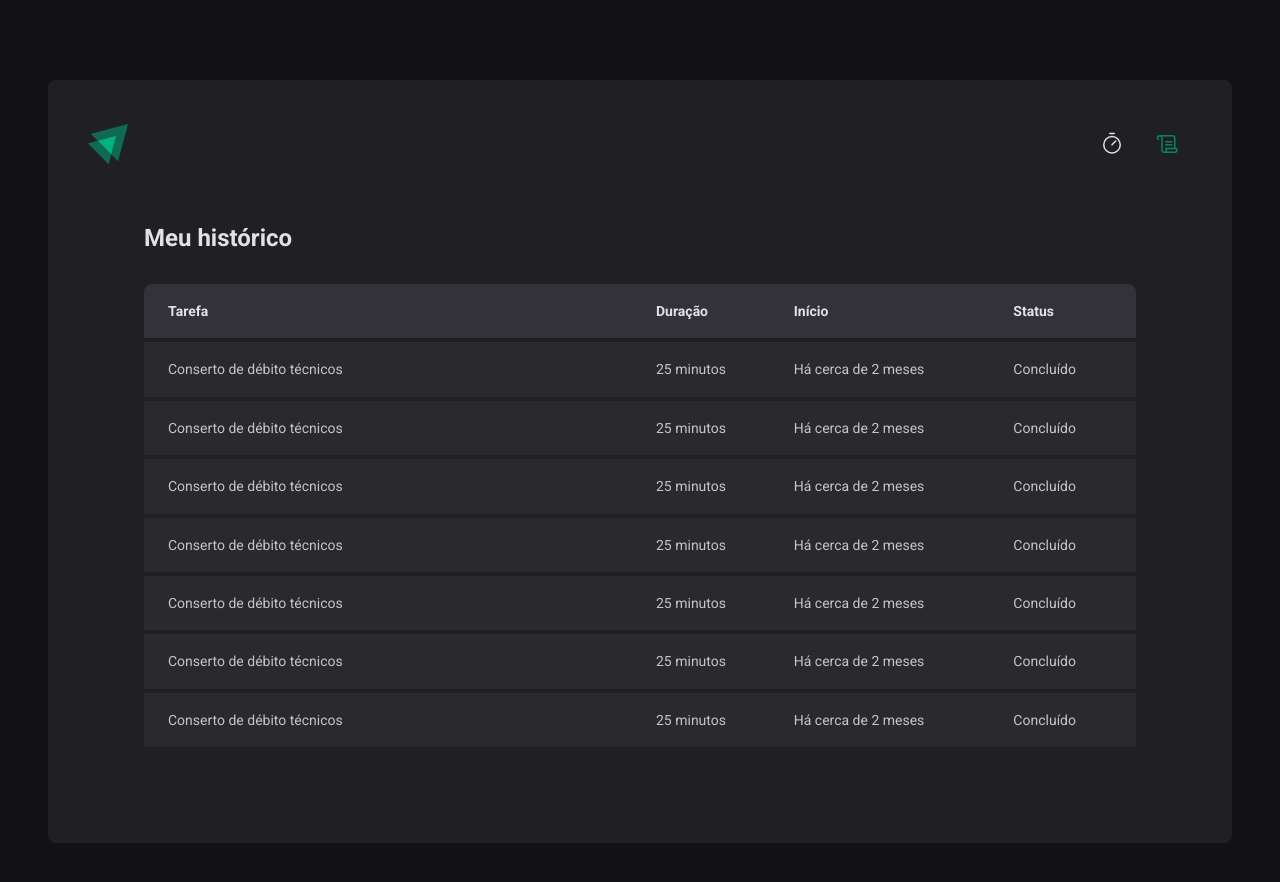
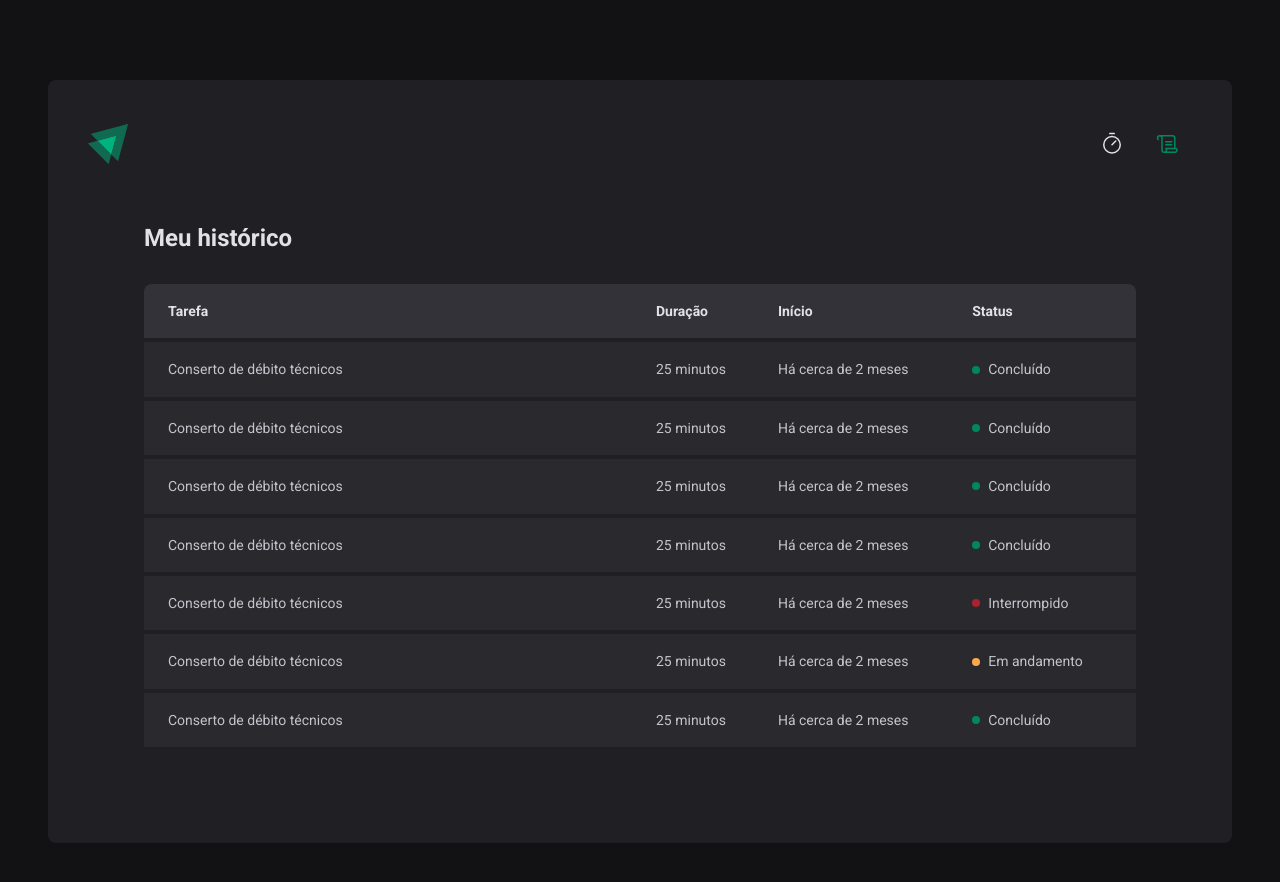
Before and after one commit to Maiquinho/ignite-timer, a React (Vite) app: page /history in a window 1280 px wide. Shown: the top 882 px of the page. Built offline with nearby package versions, Linux system fonts and the light colour scheme.

Commit message:
Páginas e rotas - Componente: Status

```diff
--- a/src/pages/History/index.tsx
+++ b/src/pages/History/index.tsx
@@ -1,4 +1,4 @@
-import { HistoryContainer, HistoryList } from './styles'
+import { HistoryContainer, HistoryList, Status } from './styles'
 
 export function History() {
   return (
@@ -20,43 +20,57 @@
               <td>Conserto de débito técnicos</td>
               <td>25 minutos</td>
               <td>Há cerca de 2 meses</td>
-              <td>Concluído</td>
+              <td>
+                <Status statusColor="green">Concluído</Status>
+              </td>
             </tr>
             <tr>
               <td>Conserto de débito técnicos</td>
               <td>25 minutos</td>
               <td>Há cerca de 2 meses</td>
-              <td>Concluído</td>
+              <td>
+                <Status statusColor="green">Concluído</Status>
+              </td>
             </tr>
             <tr>
               <td>Conserto de débito técnicos</td>
               <td>25 minutos</td>
               <td>Há cerca de 2 meses</td>
-              <td>Concluído</td>
+              <td>
+                <Status statusColor="green">Concluído</Status>
+              </td>
             </tr>
             <tr>
               <td>Conserto de débito técnicos</td>
               <td>25 minutos</td>
               <td>Há cerca de 2 meses</td>
-              <td>Concluído</td>
+              <td>
+                <Status statusColor="green">Concluído</Status>
+              </td>
             </tr>
             <tr>
               <td>Conserto de débito técnicos</td>
               <td>25 minutos</td>
               <td>Há cerca de 2 meses</td>
-              <td>Concluído</td>
+              <td>
+                <Status statusColor="red">Interrompido</Status>
+              </td>
             </tr>
             <tr>
               <td>Conserto de débito técnicos</td>
               <td>25 minutos</td>
               <td>Há cerca de 2 meses</td>
-              <td>Concluído</td>
+              <td>
+                <Status statusColor="yellow">Em andamento</Status>
+              </td>
             </tr>
             <tr>
               <td>Conserto de débito técnicos</td>
               <td>25 minutos</td>
               <td>Há cerca de 2 meses</td>
-              <td>Concluído</td>
+              <td>
+                <Status statusColor="green">Concluído</Status>
+              </td>
             </tr>
           </tbody>
         </table>
--- a/src/pages/History/styles.ts
+++ b/src/pages/History/styles.ts
@@ -60,3 +60,28 @@
     }
   }
 `
+
+const STATUS_COLORS = {
+  yellow: 'yellow-500',
+  green: 'green-500',
+  red: 'red-500',
+} as const
+
+interface StatusProps {
+  statusColor: keyof typeof STATUS_COLORS
+}
+
+export const Status = styled.span<StatusProps>`
+  display: flex;
+  align-items: center;
+  gap: 0.5rem;
+
+  &::before {
+    content: '';
+    width: 0.5rem;
+    height: 0.5rem;
+    border-radius: 50%;
+
+    background: ${(props) => props.theme[STATUS_COLORS[props.statusColor]]};
+  }
+`
```
